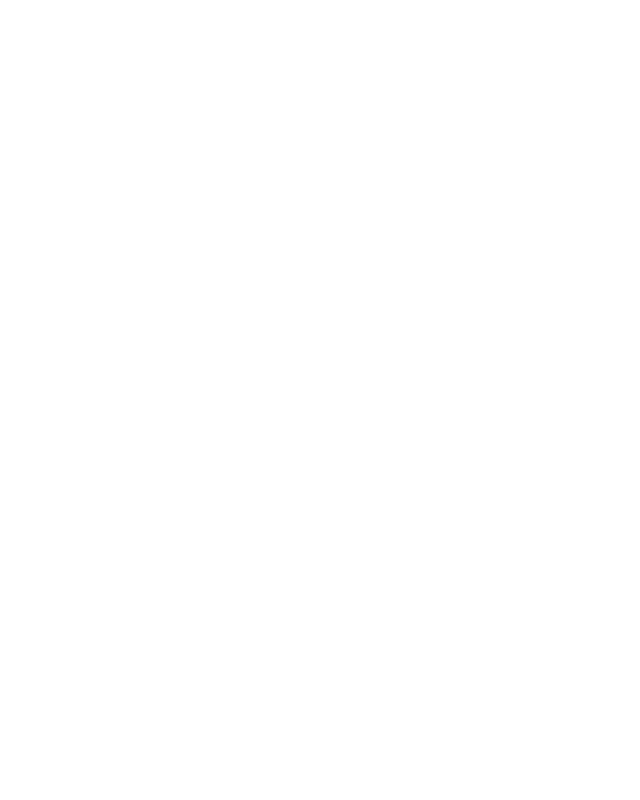
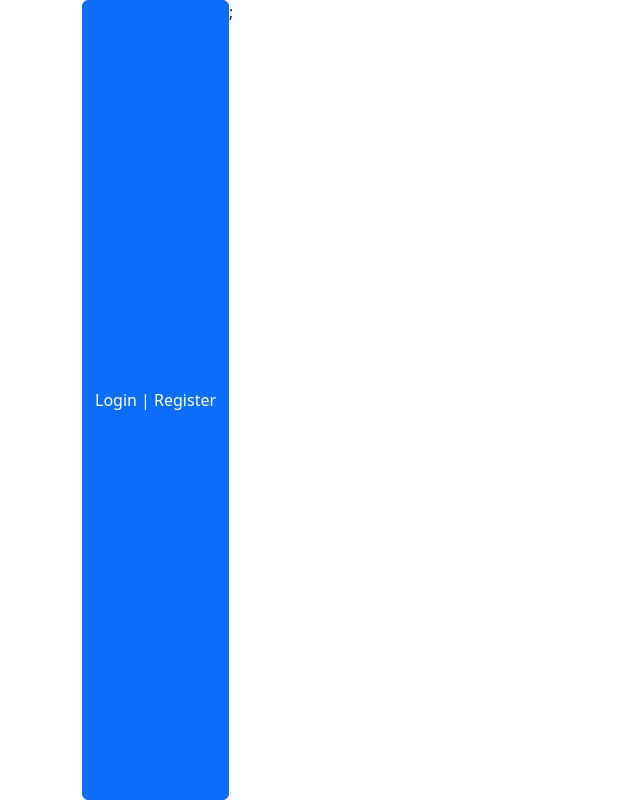
Before and after one commit to vasiliosnicholas/Agility, a React (Vite) app in the folder frontend/: page /login in a window 1280 px wide. Before the commit this address had no page. Shown: the whole page, without its empty margins (0-640 px from the left). Built offline with nearby package versions, Linux system fonts and the light colour scheme.

Commit message:
add login page

```diff
--- a/frontend/src/main.tsx
+++ b/frontend/src/main.tsx
@@ -5,6 +5,7 @@ import "./styles/index.css";
 import IndexPage from "./pages/IndexPage.tsx";
 import Template from "./pages/Template.tsx";
 import Kanban from "./pages/Kanban.tsx";
+import Login from "./pages/Login.tsx";
 import { BrowserRouter, Routes, Route } from "react-router";
 
 createRoot(document.getElementById("root")!).render(
@@ -14,6 +15,7 @@ createRoot(document.getElementById("root")!).render(
         <Routes>
           <Route path="/">
             <Route index element={<IndexPage />}></Route>
+            <Route path="login" element={<Login />}></Route>
             <Route path="kanban" element={<Kanban />}></Route>
           </Route>
         </Routes>
--- /dev/null
+++ b/frontend/src/pages/Login.tsx
@@ -0,0 +1,9 @@
+import { Container } from "react-bootstrap";
+import AuthWindow from "../components/authentication/AuthWindow.tsx";
+export default function Login() {
+  return (
+    <Container className="d-flex flex min-vh-100">
+      <AuthWindow></AuthWindow>;
+    </Container>
+  );
+}
```
Also changed, not shown: 1 other file (tests, documents, lock files or other folders).
